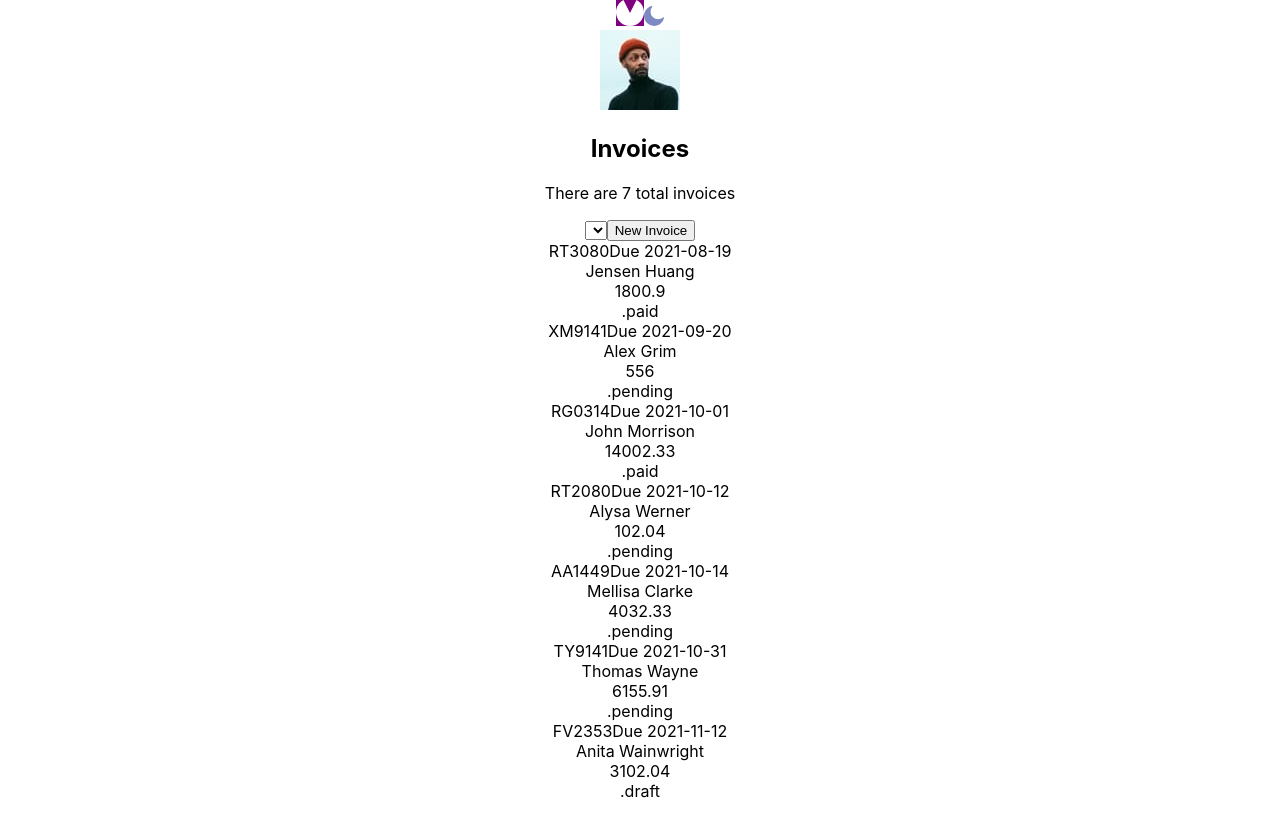
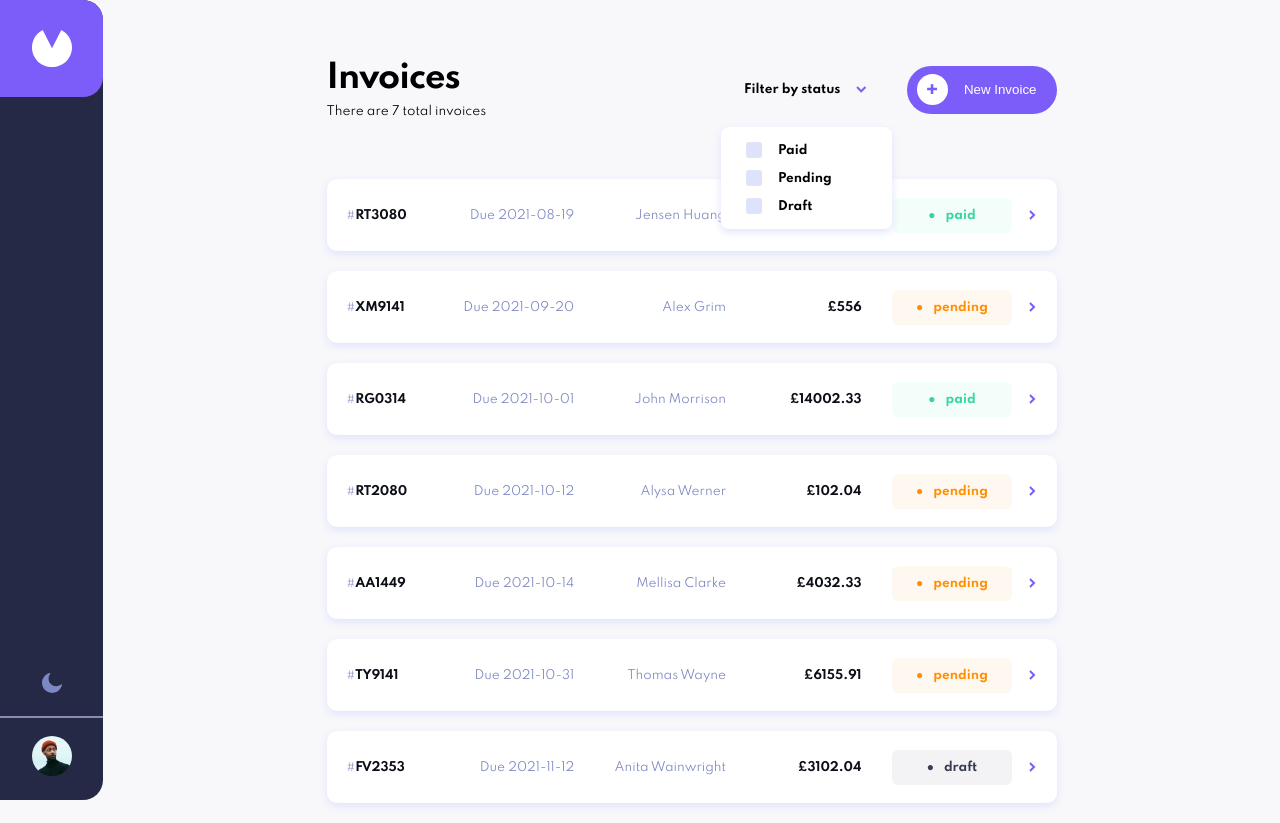
Before and after one commit to HDKHALILI/invoice-app, a React (Create React App) app: page / in a window 1280 px wide. Before the commit the page ends 801 px from the top, so only its background shows below. Built offline with nearby package versions, Linux system fonts and the light colour scheme.

Commit message:
style home page desktop version

```diff
--- a/public/index.html
+++ b/public/index.html
@@ -24,6 +24,9 @@
       work correctly both with client-side routing and a non-root public URL.
       Learn how to configure a non-root public URL by running `npm run build`.
     -->
+    <link rel="preconnect" href="https://fonts.googleapis.com">
+    <link rel="preconnect" href="https://fonts.gstatic.com" crossorigin>
+    <link href="https://fonts.googleapis.com/css2?family=Spartan:wght@300;400;500;600;700&display=swap" rel="stylesheet">
     <title>React App</title>
   </head>
   <body>
--- a/src/components/Invoice.js
+++ b/src/components/Invoice.js
@@ -1,21 +1,33 @@
+import iconArrowRight from "../assets/icon-arrow-right.svg";
+import "../styles/Invoice.css";
+
 function Invoice(props) {
+  const { id, paymentDue, clientName, total, status } = props;
   return (
-    <div className="Invoice">
-      <div>
-        <div>
-          <span>{props.id}</span>
-          <span>Due {props.paymentDue}</span>
+    <a href="/" className="Invoice">
+      <div className="Invoice-basic-info color-gray-blue">
+        <div className="Invoice-id-duedate">
+          <div>
+            <span>#</span>
+            <span className="color-black-900 bold">{id}</span>
+          </div>
+          <span>Due {paymentDue}</span>
         </div>
-        <span>{props.clientName}</span>
+        <span>{clientName}</span>
       </div>
-      <div>
-        <span>{props.total}</span>
-        <div className="Invoice-status">
-          <span>.</span>
-          {props.status}
+      <div className="Invoice-amount-info">
+        <div className="Invoice-amount">
+          <span className="color-black-900 bold">&pound;{total}</span>
+        </div>
+        <div className={`Invoice-status bold bg-${status} color-${status}`}>
+          <span>&#9679;</span>
+          {status}
+        </div>
+        <div className="Invoice-arrow-left">
+          <img src={iconArrowRight} alt="arrow right" />
         </div>
       </div>
-    </div>
+    </a>
   );
 }
 
--- a/src/components/Invoices.js
+++ b/src/components/Invoices.js
@@ -2,19 +2,74 @@ import { useState } from "react";
 
 import Invoice from "./Invoice";
 import invoicesData from "../data.json";
+import iconPlus from "../assets/icon-plus.svg";
+import iconArrowDown from "../assets/icon-arrow-down.svg";
+
+import "../styles/Invoices.css";
 
 function Invoices() {
   const [invoices, setInvoices] = useState(invoicesData);
   return (
     <div className="Invoices">
       <section className="Invoices-header">
-        <div>
+        <div className="Invoices-titles">
           <h1>Invoices</h1>
           <p>There are 7 total invoices</p>
         </div>
         <div className="Invoices-actions">
-          <select></select>
-          <button>New Invoice</button>
+          <div className="Invoices-filter-container">
+            <span className="Invoices-filter-triger bold">
+              Filter by status
+              <img
+                src={iconArrowDown}
+                alt="arrow down"
+                className="Invoices-arrow-down"
+              />
+            </span>
+            <ul className="Invoices-filter-options">
+              <li>
+                <input
+                  type="checkbox"
+                  id="paid"
+                  value="paid"
+                  className="checkbox"
+                />
+                <label htmlFor="paid" className="bold">
+                  Paid
+                </label>
+              </li>
+              <li>
+                <input
+                  type="checkbox"
+                  id="pending"
+                  value="pending"
+                  className="checkbox"
+                />
+                <label htmlFor="pending" className="bold">
+                  Pending
+                </label>
+              </li>
+              <li>
+                <input
+                  type="checkbox"
+                  id="draft"
+                  value="draft"
+                  className="checkbox"
+                />
+                <label htmlFor="draft" className="bold">
+                  Draft
+                </label>
+              </li>
+            </ul>
+          </div>
+          <button className="btn btn-violet Invoices-btn">
+            <img
+              src={iconPlus}
+              alt="plus icon"
+              className="Invoices-icon-plus"
+            />
+            New Invoice
+          </button>
         </div>
       </section>
       <section className="Invoices-lists">
--- a/src/components/Nav.js
+++ b/src/components/Nav.js
@@ -3,15 +3,23 @@ import iconSun from "../assets/icon-sun.svg";
 import iconMoon from "../assets/icon-moon.svg";
 import avatar from "../assets/image-avatar.jpg";
 
+import "../styles/Nav.css";
+
 function Nav() {
   return (
     <nav className="Nav">
       <div className="Nav-actions">
-        <img src={logo} alt="logo" style={{ backgroundColor: "purple" }} />
-        <img src={iconMoon} alt="" />
+        <div className="Nav-logo-container">
+          <img src={logo} alt="logo" className="Nav-logo" />
+        </div>
+        <button className="Nav-theme-selector">
+          <img src={iconMoon} alt="theme" className="Nav-icon" />
+        </button>
       </div>
       <div className="Nav-profile">
-        <img src={avatar} alt="avatar" />
+        <div className="Nav-avatar-container">
+          <img src={avatar} alt="avatar" className="Nav-avatar" />
+        </div>
       </div>
     </nav>
   );
--- a/src/index.css
+++ b/src/index.css
@@ -1,13 +1 @@
-body {
-  margin: 0;
-  font-family: -apple-system, BlinkMacSystemFont, 'Segoe UI', 'Roboto', 'Oxygen',
-    'Ubuntu', 'Cantarell', 'Fira Sans', 'Droid Sans', 'Helvetica Neue',
-    sans-serif;
-  -webkit-font-smoothing: antialiased;
-  -moz-osx-font-smoothing: grayscale;
-}
-
-code {
-  font-family: source-code-pro, Menlo, Monaco, Consolas, 'Courier New',
-    monospace;
-}
+@import "./styles/base.css";
--- a/src/styles/App.css
+++ b/src/styles/App.css
@@ -1,3 +1,11 @@
 .App {
-  text-align: center;
+  display: flex;
 }
+
+.App-content {
+  width: 100%;
+  max-width: 100%;
+  display: flex;
+  justify-content: center;
+  padding-top: 6rem;
+}
--- /dev/null
+++ b/src/styles/Invoice.css
@@ -0,0 +1,70 @@
+.Invoice {
+  display: flex;
+  justify-content: space-between;
+  align-items: center;
+  background-color: #fff;
+  border-radius: 1rem;
+  /* padding: 3rem 2rem; */
+  padding: 0 2rem;
+  height: 7.2rem;
+  margin: 1rem 0 2rem;
+  text-decoration: none;
+  border: none;
+  /* transition: all 0.3s; */
+  box-shadow: 0 3px 8px 0px rgba(223, 227, 250);
+}
+
+.Invoice:hover {
+  /* transform: translateY(-1px); */
+  border: 2px solid var(--violet);
+}
+
+.Invoice-basic-info {
+  display: flex;
+  justify-content: space-between;
+  width: 55%;
+}
+
+.Invoice-id-duedate {
+  display: flex;
+  justify-content: space-between;
+  align-items: center;
+  align-self: flex-end;
+  width: 60%;
+}
+
+.Invoice-amount-info {
+  display: flex;
+  flex-direction: row;
+  justify-content: stretch;
+  align-items: center;
+  width: 35%;
+}
+
+.Invoice-status {
+  width: 10.4rem;
+  min-width: 10.4rem;
+  border-radius: 0.6rem;
+  display: flex;
+  justify-content: center;
+  padding: 1rem 0;
+  /* margin: 0 2rem; */
+  width: 50%;
+}
+
+.Invoice-amount {
+  display: flex;
+  justify-content: flex-end;
+  width: 40%;
+  padding-right: 3rem;
+}
+
+.Invoice-status span {
+  padding-right: 1rem; /* the circle style */
+}
+
+.Invoice-arrow-left {
+  width: 10%;
+  display: flex;
+  justify-content: flex-end;
+}
--- /dev/null
+++ b/src/styles/Invoices.css
@@ -0,0 +1,119 @@
+.Invoices {
+  width: 77rem;
+  max-width: 77rem;
+  padding: 0 2rem;
+}
+
+.Invoices-header {
+  display: flex;
+  justify-content: space-between;
+  margin-bottom: 6rem;
+}
+
+.Invoices-titles h1 {
+  font-size: 3.2rem;
+  font-weight: 700;
+  line-height: 3.6rem;
+  letter-spacing: -1px;
+  margin-bottom: 0.8rem;
+}
+
+.Invoices-actions {
+  display: flex;
+  justify-content: space-between;
+  align-items: center;
+}
+
+.Invoices-btn {
+  display: flex;
+  justify-content: space-between;
+  align-items: center;
+  padding: 0.85rem 2rem;
+  padding-left: 1rem;
+  width: 15rem;
+  margin-left: 2rem;
+  transition: background-color 0.3s;
+}
+
+.Invoices-icon-plus {
+  background-color: #fff;
+  padding: 1rem;
+  border-radius: 50%;
+  /* margin-right: 1rem; */
+}
+
+.Invoices-btn:hover {
+  background-color: var(--violet-light);
+}
+
+/* Filter styles */
+.Invoices-filter-container {
+  position: relative;
+  margin-right: 2rem;
+}
+
+.Invoices-filter-triger {
+  cursor: pointer;
+}
+
+.Invoices-arrow-down {
+  margin-left: 1.5rem;
+}
+
+.Invoices-filter-options {
+  list-style: none;
+  background-color: #fff;
+  border-radius: 0.8rem;
+  padding: 1.5rem 2.5rem;
+  padding-right: 6rem;
+  position: absolute;
+  left: -2.3rem;
+  top: 4.5rem;
+  box-shadow: 0 3px 8px 0px rgba(223, 227, 250);
+}
+
+.Invoices-filter-options li {
+  display: flex;
+  align-items: center;
+  margin-bottom: 1.2rem;
+}
+
+.Invoices-filter-options li:last-of-type {
+  margin-bottom: 0;
+}
+
+/* Checkbox */
+.checkbox {
+  -webkit-appearance: none;
+  -moz-appearance: none;
+  appearance: none;
+  width: 1.6rem;
+  height: 1.6rem;
+  border-radius: 0.3rem;
+  background-color: var(--gray-blue-light);
+  background-image: url(../assets/icon-check.svg);
+  background-position: center;
+  background-repeat: no-repeat;
+  background-size: 0%;
+  cursor: pointer;
+  border: 2px solid transparent;
+  /* transition: all 0.2s; */
+}
+
+.checkbox:hover {
+  border-color: var(--violet);
+}
+
+.checkbox:checked {
+  background-color: var(--violet);
+  background-image: url(../assets/icon-check.svg);
+  background-repeat: no-repeat;
+  background-size: 90%;
+  background-position: center center;
+  transition: all 0.3s;
+}
+
+.checkbox + label {
+  margin-left: 1.6rem;
+  cursor: pointer;
+}
--- /dev/null
+++ b/src/styles/Nav.css
@@ -0,0 +1,54 @@
+.Nav {
+  display: flex;
+  flex-direction: column;
+  justify-content: space-between;
+  height: 100vh;
+  background-color: var(--denim);
+  border-top-right-radius: 2rem;
+  border-bottom-right-radius: 2rem;
+  width: 10.3rem;
+  padding-bottom: 2rem;
+}
+
+.Nav-actions {
+  display: flex;
+  flex-direction: column;
+  justify-content: space-between;
+  align-items: center;
+  height: 92%;
+  max-height: 92%;
+  border-bottom: 2px solid var(--gray);
+  padding-bottom: 2rem;
+}
+
+.Nav-logo-container {
+  width: 10.3rem;
+  display: flex;
+  justify-content: center;
+  align-items: center;
+  border-top-right-radius: 2rem;
+  border-bottom-right-radius: 2rem;
+  padding: 3rem 2rem;
+  background-color: var(--violet);
+}
+
+.Nav-logo {
+  width: 4rem;
+}
+
+.Nav-theme-selector {
+  background: transparent;
+  border: none;
+}
+
+.Nav-profile {
+  display: flex;
+  justify-content: center;
+  align-items: center;
+  /* padding-bottom: 2rem; */
+}
+
+.Nav-avatar {
+  border-radius: 50%;
+  width: 4rem;
+}
--- /dev/null
+++ b/src/styles/base.css
@@ -0,0 +1,105 @@
+/* Variables */
+:root {
+  --violet: #7c5dfa;
+  --violet-light: #9277ff;
+  --red: #ec5757;
+  --red-light: rgb(255, 151, 151);
+  --gray: #888eb0;
+  --gray-dark: #1e2139;
+  --gray-blue: #7e88c3;
+  --gray-blue-light: #dfe3fa;
+  --denim: #252945;
+  --black-900: #0c0e18;
+  --black-800: #141625;
+  --cloudy-white: #f8f8fb;
+  --green: #33d69f;
+  --orange: #ff8f00;
+}
+
+/* Global Styles */
+html {
+  font-size: 62.5%;
+  box-sizing: border-box;
+  -moz-box-sizing: border-box;
+  -webkit-box-sizing: border-box;
+  font-family: "Spartan", sans-serif;
+}
+
+body {
+  font-size: 1.2rem;
+  font-weight: 400;
+  line-height: 1.5rem;
+  background-color: var(--cloudy-white);
+}
+
+code {
+  font-family: source-code-pro, Menlo, Monaco, Consolas, "Courier New",
+    monospace;
+}
+
+*,
+*::before,
+*::after {
+  box-sizing: inherit;
+  -moz-box-sizing: inherit;
+  -webkit-box-sizing: inherit;
+  margin: 0;
+  padding: 0;
+}
+
+/* Colors Classes */
+.color-gray-blue {
+  color: var(--gray-blue);
+}
+
+.color-black-900 {
+  color: var(--black-900);
+}
+
+/* Typography */
+.bold {
+  font-weight: 700;
+}
+
+/* Payment Status */
+.color-pending {
+  color: var(--orange);
+}
+
+.bg-pending {
+  background-color: rgb(255, 143, 0, 0.06);
+}
+
+.color-paid {
+  color: var(--green);
+}
+
+.bg-paid {
+  background-color: rgb(51, 214, 159, 0.06);
+}
+
+.color-draft {
+  color: #373b53;
+}
+
+.bg-draft {
+  background-color: rgba(55, 59, 83, 0.06);
+}
+
+/* Button */
+.btn {
+  border: none;
+  border-radius: 2.4rem;
+  color: #fff;
+  padding: 1.6rem 2rem;
+  cursor: pointer;
+}
+
+.btn-violet {
+  background-color: var(--violet);
+}
+/* Imports */
+@import "./App.css";
+@import "./Nav.css";
+@import "./Invoices.css";
+@import "./Invoice.css";
```
